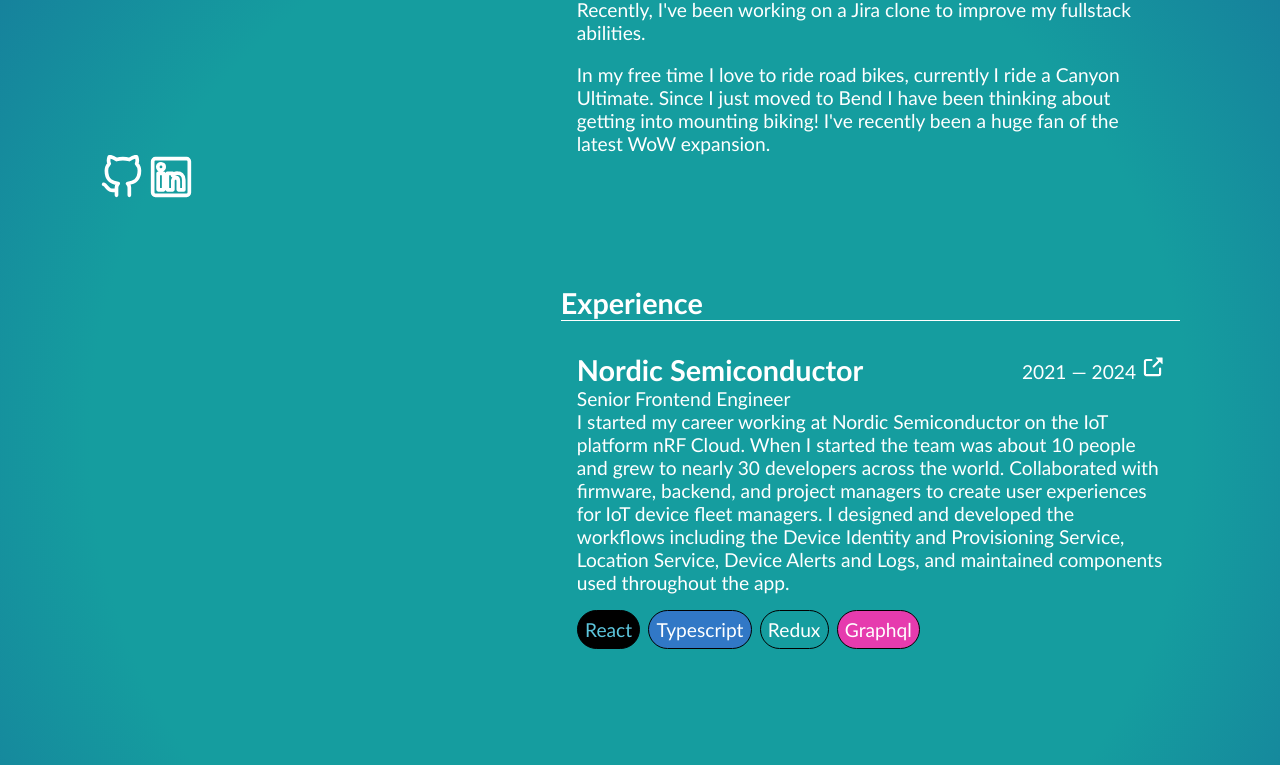
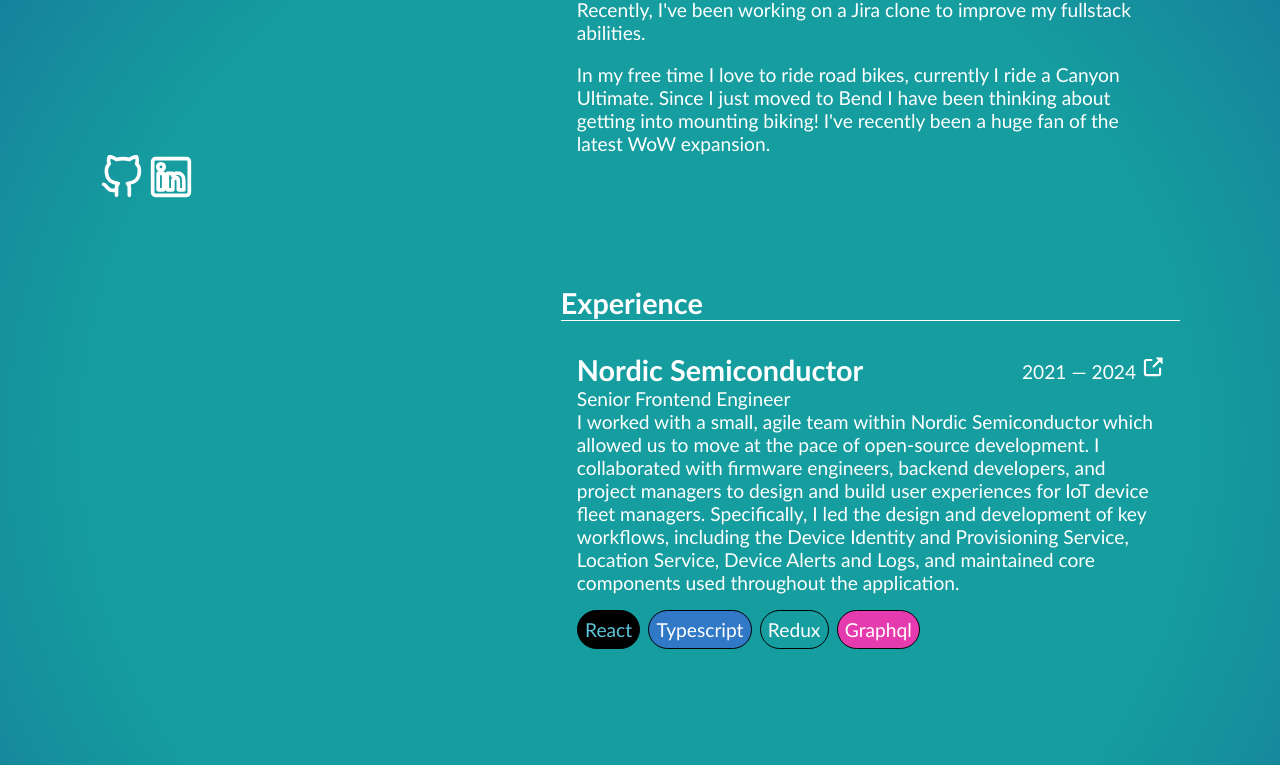
Before and after one commit to sherretten/website, a SvelteKit app: page / in a window 1280 px wide. Shown: the part 453-1218 px from the top of the page. Built offline with nearby package versions, Linux system fonts and the light colour scheme.

Commit message:
improve nordic semiconductor

```diff
--- a/src/routes/+page.svelte
+++ b/src/routes/+page.svelte
@@ -94,12 +94,8 @@
 					</a>
             <div class="title">Senior Frontend Engineer</div>
             <div class="description">
-              I started my career working at Nordic Semiconductor on the IoT
-              platform nRF Cloud. When I started the team was about 10 people and grew to
-							nearly 30 developers across the world. Collaborated with firmware, backend, and project managers
-							to create user experiences for IoT device fleet managers. I designed and developed the workflows including the
-							Device Identity and Provisioning Service, Location Service, Device Alerts and Logs, and maintained components used
-							throughout the app.
+							I worked with a small, agile team within Nordic Semiconductor which allowed us to move at the pace of open-source development.
+              I collaborated with firmware engineers, backend developers, and project managers to design and build user experiences for IoT device fleet managers. Specifically, I led the design and development of key workflows, including the Device Identity and Provisioning Service, Location Service, Device Alerts and Logs, and maintained core components used throughout the application.
             </div>
             <div class="stacks">
               <div class="stack react">React</div>
```
